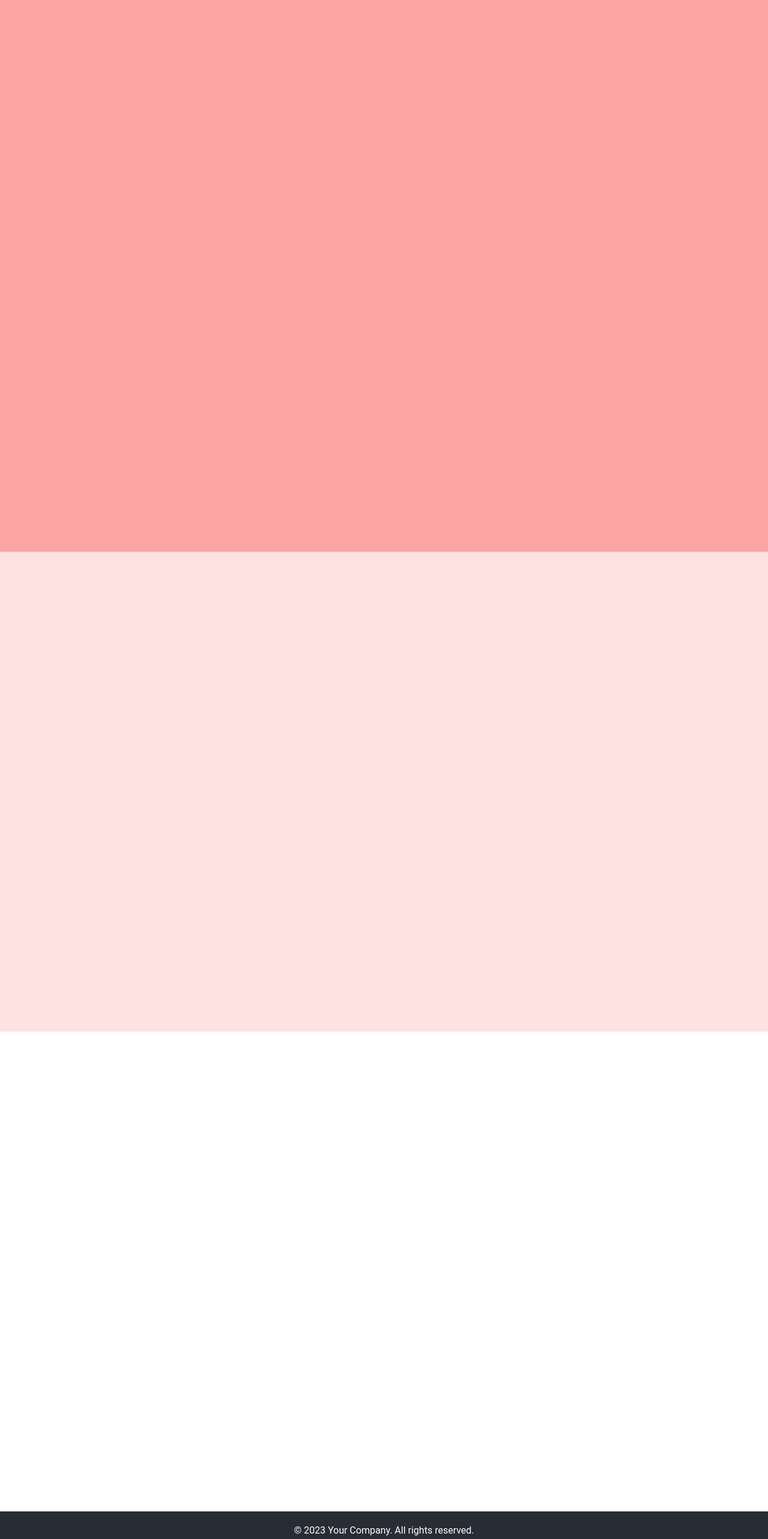
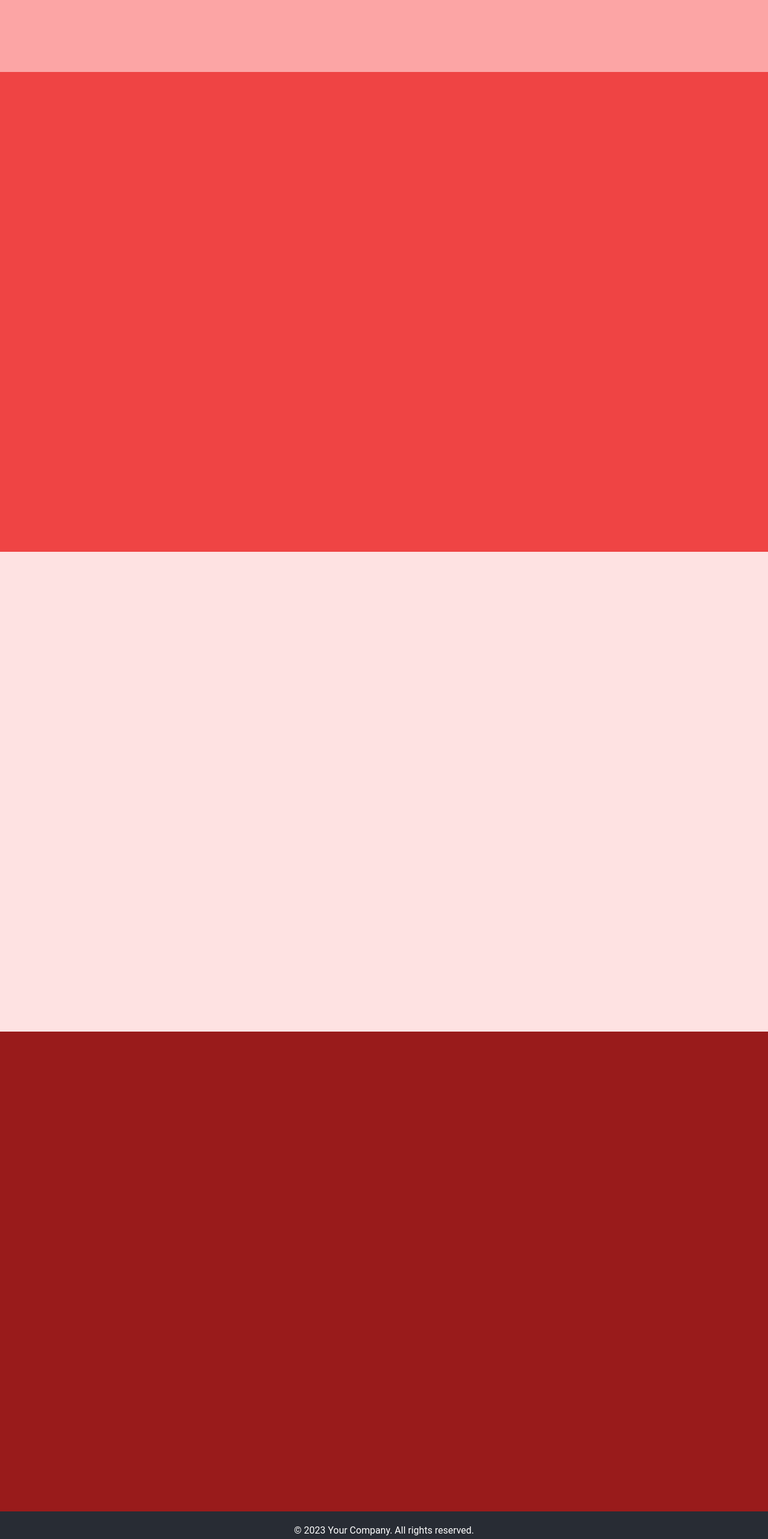
Before and after one commit to ILakshitha/ishan_Lakshitha, a React (Vite) app in the folder Frontend/: page / in a window 1280 px wide. Shown: the part 1480-4046 px from the top of the page at 60% size. Built offline with nearby package versions, Linux system fonts and the light colour scheme.

Commit message:
change section colours

```diff
--- a/Frontend/src/pages/Home.jsx
+++ b/Frontend/src/pages/Home.jsx
@@ -42,13 +42,13 @@ export default function Home() {
       <div ref={educationref} id='education' className=' bg-red-300 h-screen'>
 
       </div>
-      <div ref={skillref} id='skills' className=' bg-red-300 h-screen'>
+      <div ref={skillref} id='skills' className=' bg-red-500 h-screen'>
 
       </div>
       <div ref={projectsref} id='projects' className=' bg-red-100 h-screen'>
 
       </div>
-      <div ref={contactref} id='contact' className=' bg-red-00 h-screen'>
+      <div ref={contactref} id='contact' className=' bg-red-800 h-screen'>
 
       </div>
       {/* Your other app content */}
```
